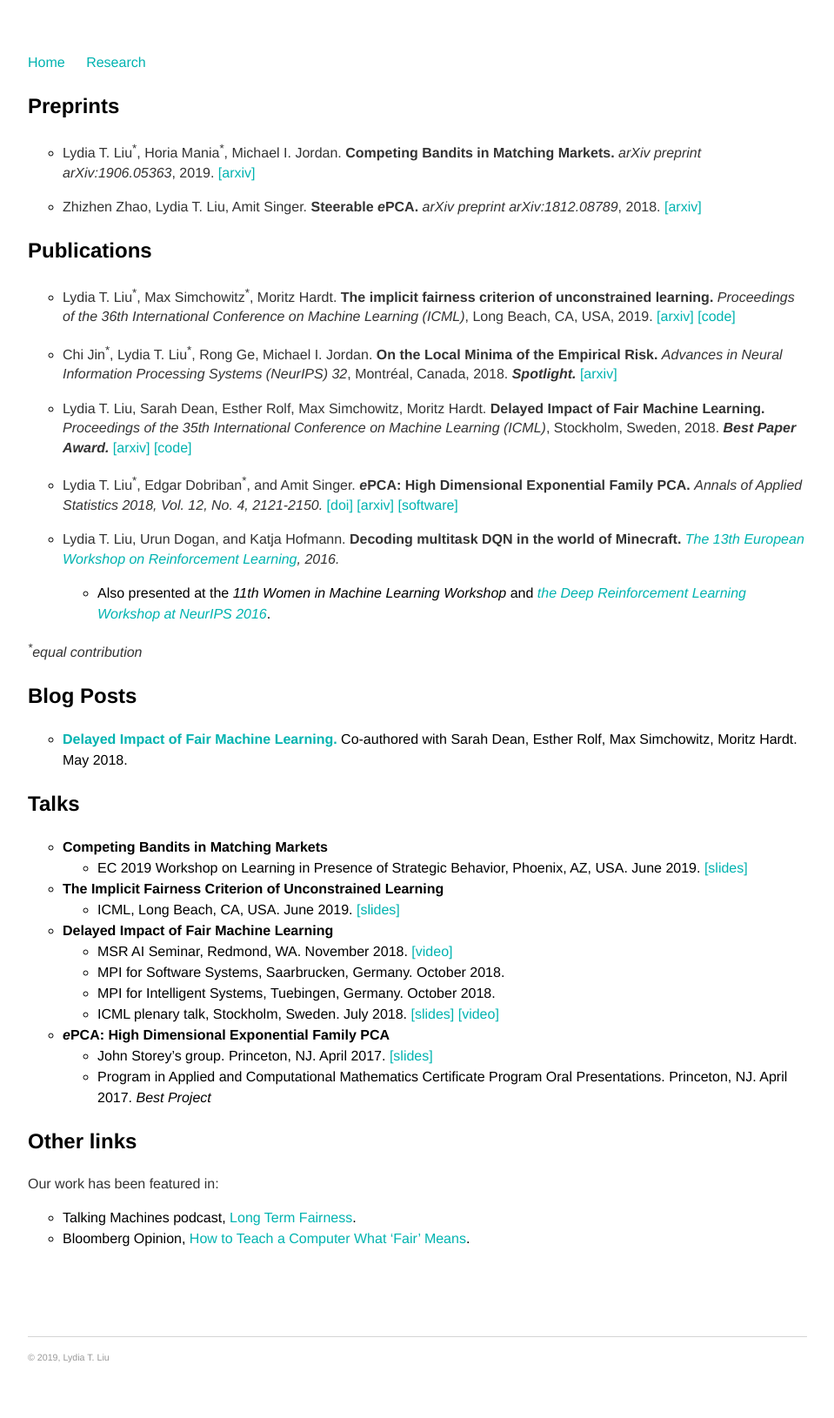
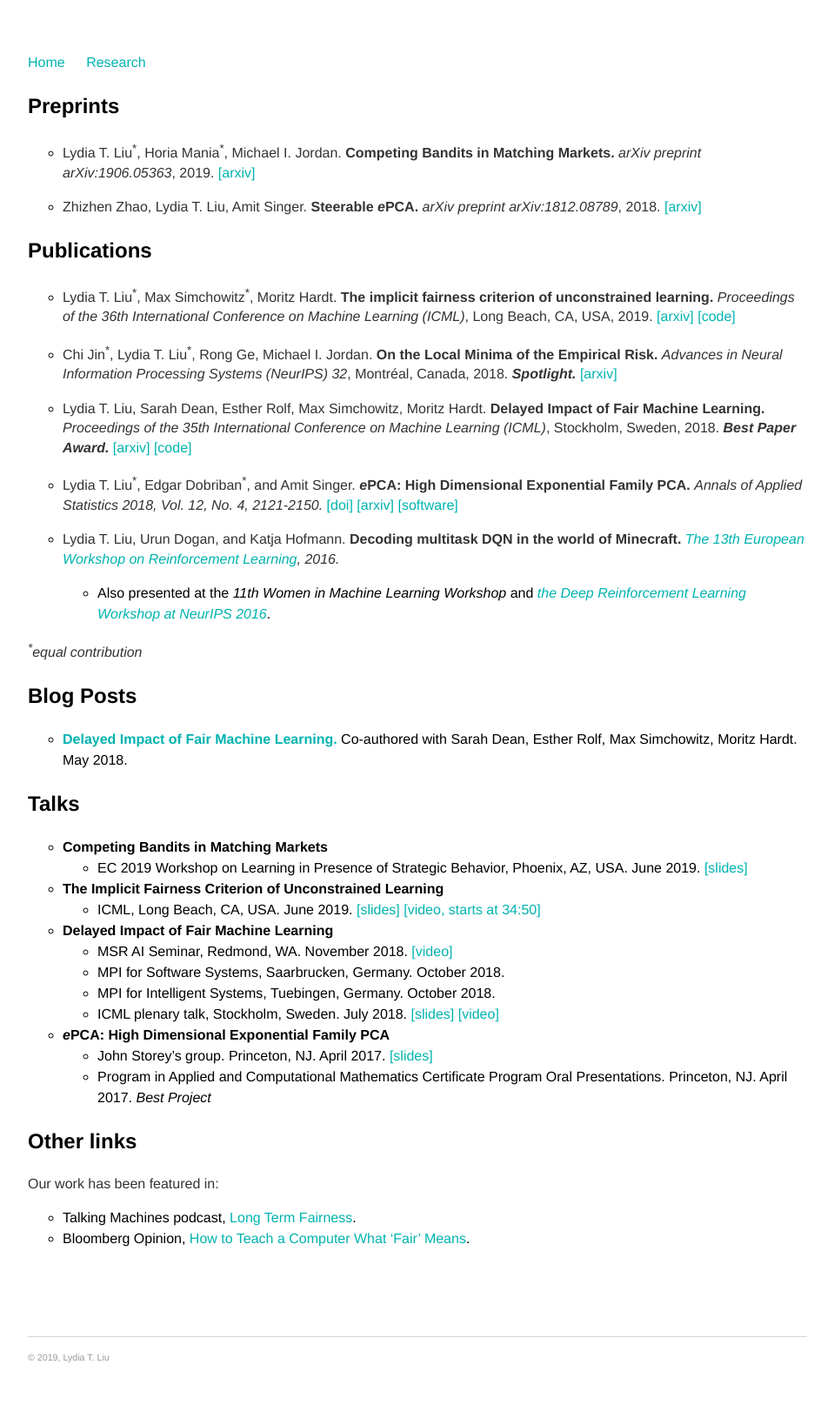
Before and after one commit to serenalwang/serenalwang.github.io, a Jekyll site: the page built from projects.md, in a window 1280 px wide. Shown: the whole page at 87% size, without its empty margins (160-1119 px from the left). Built offline with Jekyll 4.4.1, drawn with Linux system fonts in a browser that asks for light colours.

Commit message:
Update projects.md

```diff
--- a/projects.md
+++ b/projects.md
@@ -34,7 +34,7 @@ title: Research
   * EC 2019 Workshop on Learning in Presence of Strategic Behavior, Phoenix, AZ, USA. June 2019. [[slides]](/assets/markets_bandits_v2.pdf)
 
 * **The Implicit Fairness Criterion of Unconstrained Learning**
-  * ICML, Long Beach, CA, USA. June 2019. [[slides]](/assets/icml_talk_2019.pdf)
+  * ICML, Long Beach, CA, USA. June 2019. [[slides]](/assets/icml_talk_2019.pdf) [[video, starts at 34:50]](https://slideslive.com/38917650/statistical-learning-theory)
 
 * **Delayed Impact of Fair Machine Learning**
   * MSR AI Seminar, Redmond, WA. November 2018. [[video]](https://youtu.be/8cDVtXjvq9s)
```
